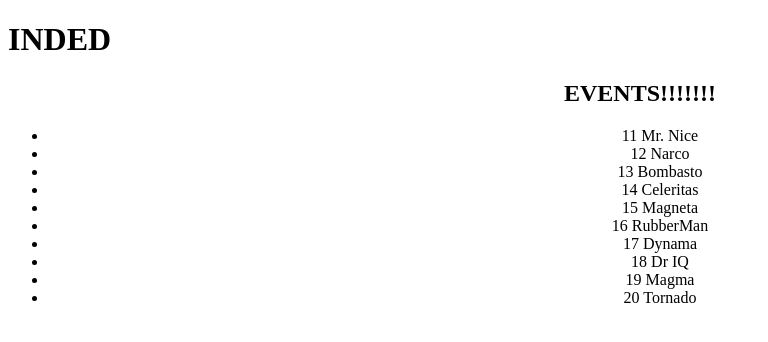
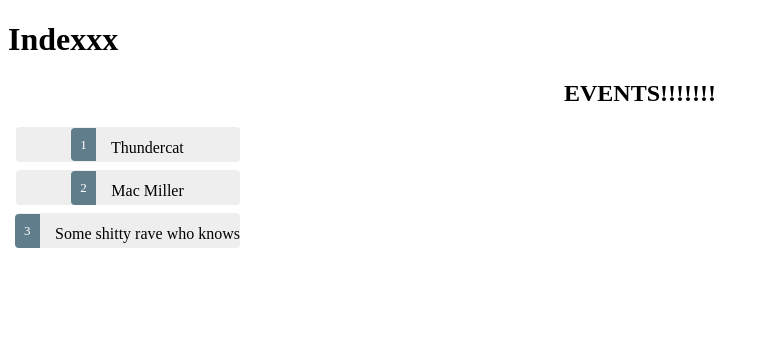
Before and after one commit to DirectK/pwa-project, an Angular app: page / in a window 1280 px wide. Shown: the top 342 px of the page, without its empty margins (0-768 px from the left). Built offline with nearby package versions, Linux system fonts and the light colour scheme.

Commit message:
Event List can be clicked, supplying more details

```diff
--- a/src/app/app.module.ts
+++ b/src/app/app.module.ts
@@ -5,11 +5,15 @@
 import { ServiceWorkerModule } from '@angular/service-worker';
 import { environment } from '../environments/environment';
 import { EventComponent } from './event/event.component';
+import { EventDetailComponent } from './event-detail/event-detail.component';
+import { ShowListButtonComponent } from './show-list-button/show-list-button.component';
 
 @NgModule({
   declarations: [
     AppComponent,
-    EventComponent
+    EventComponent,
+    EventDetailComponent,
+    ShowListButtonComponent
   ],
   imports: [
     BrowserModule,
--- /dev/null
+++ b/src/app/event-detail/event-detail.component.html
@@ -0,0 +1,3 @@
+<div *ngIf="event">
+    <h2>{{event.name}}</h2>
+  </div>
--- /dev/null
+++ b/src/app/event-detail/event-detail.component.ts
@@ -0,0 +1,18 @@
+import { Component, OnInit, Input } from '@angular/core';
+import { Event } from '../event';
+
+@Component({
+  selector: 'app-event-detail',
+  templateUrl: './event-detail.component.html',
+  styleUrls: ['./event-detail.component.css']
+})
+export class EventDetailComponent implements OnInit {
+
+  @Input() event: Event;
+
+  constructor() { }
+
+  ngOnInit() {
+  }
+
+}
--- a/src/app/event/event.component.css
+++ b/src/app/event/event.component.css
@@ -0,0 +1,47 @@
+.selected {
+    background-color: #CFD8DC !important;
+    color: white;
+  }
+  .events {
+    margin: 0 0 2em 0;
+    list-style-type: none;
+    padding: 0;
+    width: 15em;
+  }
+  .events li {
+    cursor: pointer;
+    position: relative;
+    left: 0;
+    background-color: #EEE;
+    margin: .5em;
+    padding: .3em 0;
+    height: 1.6em;
+    border-radius: 4px;
+  }
+  .events li.selected:hover {
+    background-color: #BBD8DC !important;
+    color: white;
+  }
+  .events li:hover {
+    color: #607D8B;
+    background-color: #DDD;
+    left: .1em;
+  }
+  .events .text {
+    position: relative;
+    top: -3px;
+  }
+  .events .badge {
+    display: inline-block;
+    font-size: small;
+    color: white;
+    padding: 0.8em 0.7em 0 0.7em;
+    background-color: #607D8B;
+    line-height: 1em;
+    position: relative;
+    left: -1px;
+    top: -4px;
+    height: 1.8em;
+    margin-right: .8em;
+    border-radius: 4px 0 0 4px;
+  }
--- a/src/app/event/event.component.html
+++ b/src/app/event/event.component.html
@@ -1,6 +1,10 @@
 <h2>EVENTS!!!!!!!</h2>
+
 <ul class="events">
-  <li *ngFor="let event of events">
+  <li *ngFor="let event of events"
+  [class.selected]="event === selectedEvent"
+  (click)="onSelect(event)">
     <span class="badge">{{event.id}}</span> {{event.name}}
   </li>
 </ul>
+<app-event-detail [event]="selectedEvent"></app-event-detail>
--- a/src/app/event/event.component.ts
+++ b/src/app/event/event.component.ts
@@ -10,10 +10,15 @@
 export class EventComponent implements OnInit {
 
   events = EVENTS
+  selectedEvent: Event;
 
   constructor() { }
 
   ngOnInit() {
   }
 
+  onSelect(event: Event): void {
+    this.selectedEvent = event;
+  }
+
 }
--- a/src/app/mock-events.ts
+++ b/src/app/mock-events.ts
@@ -1,14 +1,7 @@
 import { Event } from './event';
 
 export const EVENTS: Event[] = [
-  { id: 11, name: 'Mr. Nice' },
-  { id: 12, name: 'Narco' },
-  { id: 13, name: 'Bombasto' },
-  { id: 14, name: 'Celeritas' },
-  { id: 15, name: 'Magneta' },
-  { id: 16, name: 'RubberMan' },
-  { id: 17, name: 'Dynama' },
-  { id: 18, name: 'Dr IQ' },
-  { id: 19, name: 'Magma' },
-  { id: 20, name: 'Tornado' }
+  { id: 1, name: 'Thundercat' },
+  { id: 2, name: 'Mac Miller' },
+  { id: 3, name: 'Some shitty rave who knows' },
 ];
--- /dev/null
+++ b/src/app/show-list-button/show-list-button.component.html
@@ -0,0 +1,3 @@
+<p>
+  show-list-button works!
+</p>
--- /dev/null
+++ b/src/app/show-list-button/show-list-button.component.ts
@@ -0,0 +1,15 @@
+import { Component, OnInit } from '@angular/core';
+
+@Component({
+  selector: 'app-show-list-button',
+  templateUrl: './show-list-button.component.html',
+  styleUrls: ['./show-list-button.component.css']
+})
+export class ShowListButtonComponent implements OnInit {
+
+  constructor() { }
+
+  ngOnInit() {
+  }
+
+}
--- a/src/index.html
+++ b/src/index.html
@@ -11,7 +11,7 @@
   <meta name="theme-color" content="#1976d2">
 </head>
 <body>
-  <h1>INDED</h1>
+  <h1>Indexxx</h1>
   <app-root></app-root>
   <noscript>Please enable JavaScript to continue using this application.</noscript>
 </body>
```
Also changed, not shown: src/app/event-detail/event-detail.component.css (added), src/app/show-list-button/show-list-button.component.css (added), 2 other files (tests, documents, lock files or other folders).
